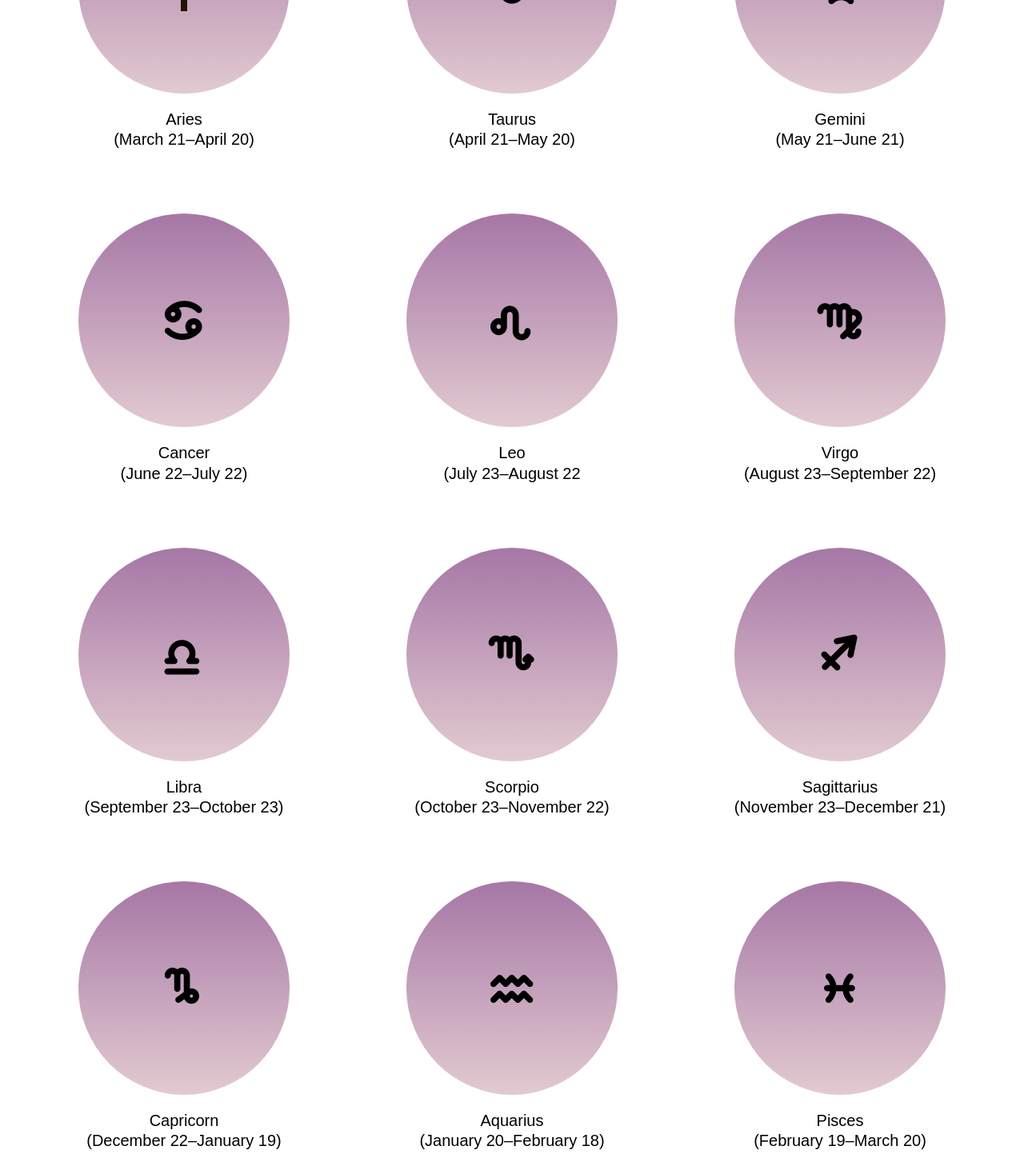
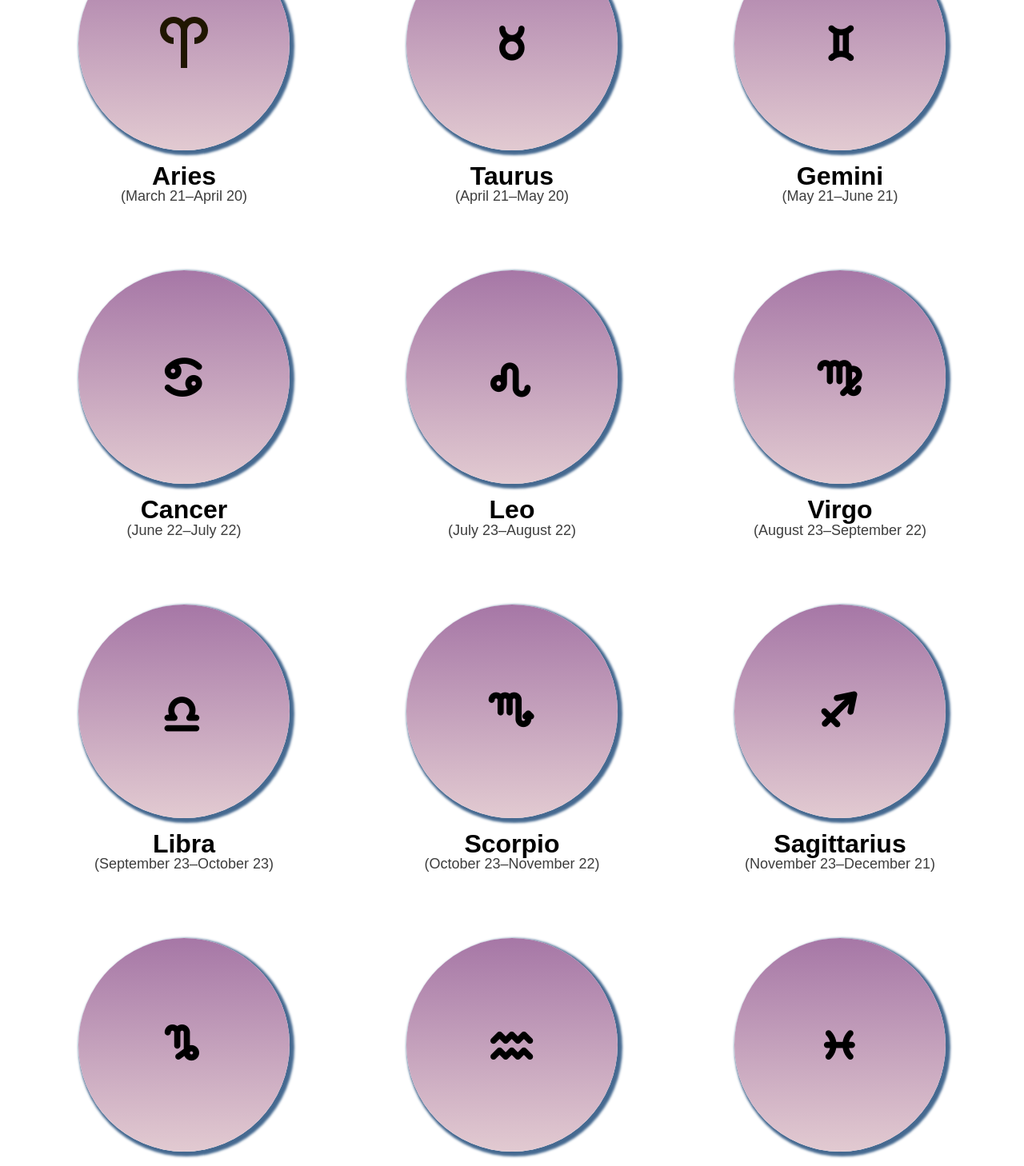
Before and after one commit to ll560/v35-geckos-team-07, a React (Create React App) app: page / in a window 1280 px wide. Shown: the part 300-1758 px from the top of the page at 80% size. Built offline with nearby package versions, Linux system fonts and the light colour scheme.

Commit message:
added styling to icons

```diff
--- a/src/App.css
+++ b/src/App.css
@@ -14,6 +14,8 @@
 .home-heading {
   text-align: center;
   font-family: 'Sigmar One', cursive;
+  font-size: 65px;
+  color: #456990;
 }
 .sign-row {
   display: flex;
@@ -36,6 +38,7 @@
   margin-top: 30px;
   background: linear-gradient(#A677A6, #E2CAD1);
   border: none;
+  box-shadow: 3px 3px 3px 3px  #456990;
 }
 .sign-title {
   display: flex;
@@ -44,8 +47,13 @@
   line-height: 1.8em;
   margin-top: 20px;
 }
-.sign-title p {
-  font-size: 20px;
+.sign-name {
+  font-weight: bold;
+  font-size: 32px;
+}
+.sign-date {
+  font-size: 18px;
+  color: #3D3D3D;
 }
 /* Home Ends */
 @media screen and (max-width: 376px) {
--- a/src/Components/Home/index.js
+++ b/src/Components/Home/index.js
@@ -103,8 +103,8 @@ function Home({setCurrent, components, setHoroscopeCallback, setSignCallback}) {
                         </button>
                     </div>
                     <div className="sign-title">
-                        <p>Aries</p>
-                        <p>(March 21–April 20)</p>
+                        <p className="sign-name">Aries</p>
+                        <p className="sign-date">(March 21–April 20)</p>
                     </div>
                 </Col>
                 <Col className="sign-column" sm={6} lg={4}>
@@ -114,8 +114,8 @@ function Home({setCurrent, components, setHoroscopeCallback, setSignCallback}) {
                         </button>
                     </div>
                     <div className="sign-title">
-                        <p>Taurus</p>
-                        <p>(April 21–May 20)</p>
+                        <p className="sign-name">Taurus</p>
+                        <p className="sign-date">(April 21–May 20)</p>
                     </div>
                 </Col>
                 <Col className="sign-column" sm={6} lg={4}>
@@ -125,8 +125,8 @@ function Home({setCurrent, components, setHoroscopeCallback, setSignCallback}) {
                         </button>
                     </div>
                     <div className="sign-title">
-                        <p>Gemini</p>
-                        <p>(May 21–June 21)</p>
+                        <p className="sign-name">Gemini</p>
+                        <p className="sign-date">(May 21–June 21)</p>
                     </div>
                 </Col>
                 <Col className="sign-column" sm={6} lg={4}>
@@ -136,8 +136,8 @@ function Home({setCurrent, components, setHoroscopeCallback, setSignCallback}) {
                         </button>
                     </div>
                     <div className="sign-title">
-                        <p>Cancer</p>
-                        <p>(June 22–July 22)</p>
+                        <p className="sign-name">Cancer</p>
+                        <p className="sign-date">(June 22–July 22)</p>
                     </div>
                 </Col>
                 <Col className="sign-column" sm={6} lg={4}>
@@ -147,8 +147,8 @@ function Home({setCurrent, components, setHoroscopeCallback, setSignCallback}) {
                         </button>
                     </div>
                     <div className="sign-title">
-                        <p>Leo</p>
-                        <p>(July 23–August 22</p>
+                        <p className="sign-name">Leo</p>
+                        <p className="sign-date">(July 23–August 22)</p>
                     </div>
                 </Col>
                 <Col className="sign-column" sm={6} lg={4}>
@@ -158,8 +158,8 @@ function Home({setCurrent, components, setHoroscopeCallback, setSignCallback}) {
                         </button>
                     </div>
                     <div className="sign-title">
-                        <p>Virgo</p>
-                        <p>(August 23–September 22)</p>
+                        <p className="sign-name">Virgo</p>
+                        <p className="sign-date">(August 23–September 22)</p>
                     </div>
                 </Col>
                 <Col className="sign-column" sm={6} lg={4}>
@@ -169,8 +169,8 @@ function Home({setCurrent, components, setHoroscopeCallback, setSignCallback}) {
                         </button>
                     </div>
                     <div className="sign-title">
-                        <p>Libra</p>
-                        <p>(September 23–October 23)</p>
+                        <p className="sign-name">Libra</p>
+                        <p className="sign-date">(September 23–October 23)</p>
                     </div>
                 </Col>
                 <Col className="sign-column" sm={6} lg={4}>
@@ -180,8 +180,8 @@ function Home({setCurrent, components, setHoroscopeCallback, setSignCallback}) {
                         </button>
                     </div>
                     <div className="sign-title">
-                        <p>Scorpio</p>
-                        <p>(October 23–November 22)</p>
+                        <p className="sign-name">Scorpio</p>
+                        <p className="sign-date">(October 23–November 22)</p>
                     </div>
                 </Col>
                 <Col className="sign-column" sm={6} lg={4}>
@@ -191,8 +191,8 @@ function Home({setCurrent, components, setHoroscopeCallback, setSignCallback}) {
                         </button>
                     </div>
                     <div className="sign-title">
-                        <p>Sagittarius</p>
-                        <p>(November 23–December 21)</p>
+                        <p className="sign-name">Sagittarius</p>
+                        <p className="sign-date">(November 23–December 21)</p>
                     </div>
                 </Col>
                 <Col className="sign-column" sm={6} lg={4}>
@@ -202,8 +202,8 @@ function Home({setCurrent, components, setHoroscopeCallback, setSignCallback}) {
                         </button>
                     </div>
                     <div className="sign-title">
-                        <p>Capricorn</p>
-                        <p>(December 22–January 19)</p>
+                        <p className="sign-name">Capricorn</p>
+                        <p className="sign-date">(December 22–January 19)</p>
                     </div>
                 </Col>
                 <Col className="sign-column" sm={6} lg={4}>
@@ -213,8 +213,8 @@ function Home({setCurrent, components, setHoroscopeCallback, setSignCallback}) {
                         </button>
                     </div>
                     <div className="sign-title">
-                        <p>Aquarius</p>
-                        <p>(January 20–February 18)</p>
+                        <p className="sign-name">Aquarius</p>
+                        <p className="sign-date">(January 20–February 18)</p>
                     </div>
                 </Col>
                 <Col className="sign-column" sm={6} lg={4}>
@@ -224,8 +224,8 @@ function Home({setCurrent, components, setHoroscopeCallback, setSignCallback}) {
                         </button>
                     </div>
                     <div className="sign-title">
-                        <p> Pisces</p>
-                        <p>(February 19–March 20)</p>
+                        <p className="sign-name"> Pisces</p>
+                        <p className="sign-date">(February 19–March 20)</p>
                     </div>
                 </Col>
             </Row>
```
